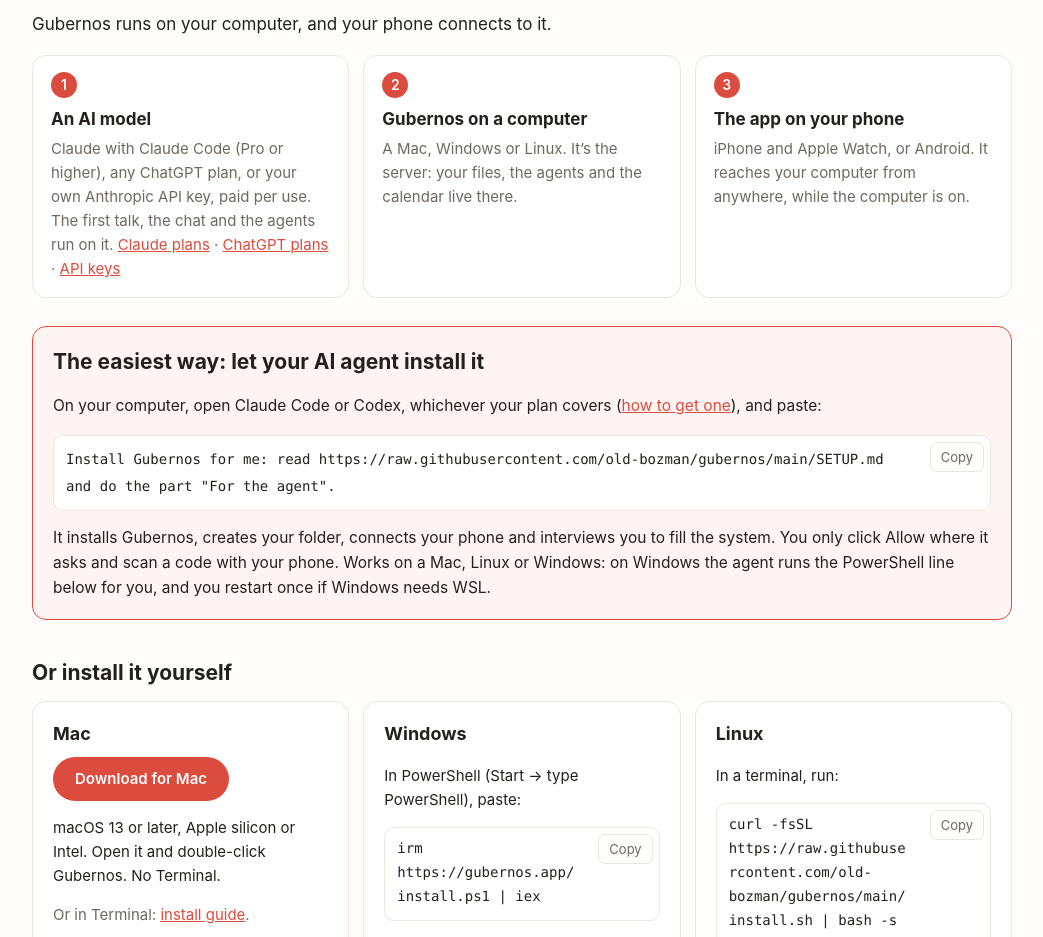
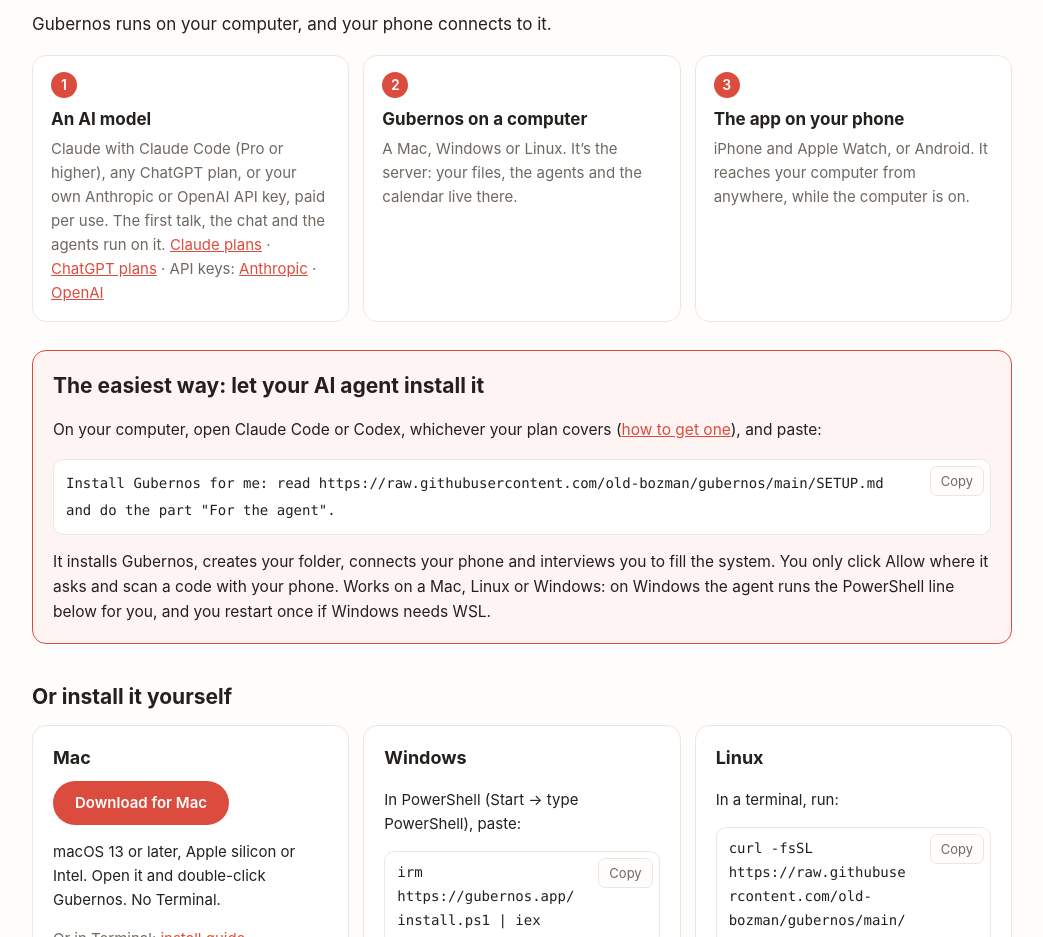
Before and after one commit to old-bozman/gubernos-site, a plain HTML site: page index.html in a window 1280 px wide. Shown: the part 5000-5937 px from the top of the page, without its empty margins (118-1161 px from the left). Drawn offline with Linux system fonts and the light colour scheme.

Commit message:
Install and privacy: an OpenAI API key works too

```diff
--- a/index.html
+++ b/index.html
@@ -148,7 +148,7 @@
 <h2 id="install">Install Gubernos</h2>
 <p>Gubernos runs on your computer, and your phone connects to it.</p>
 <ol class="steps">
-<li><b>An AI model</b><span>Claude with Claude Code (Pro or higher), any ChatGPT plan, or your own Anthropic API key, paid per use. The first talk, the chat and the agents run on it. <a href="https://claude.com/pricing">Claude plans</a> · <a href="https://chatgpt.com/pricing">ChatGPT plans</a> · <a href="https://console.anthropic.com/settings/keys">API keys</a></span></li>
+<li><b>An AI model</b><span>Claude with Claude Code (Pro or higher), any ChatGPT plan, or your own Anthropic or OpenAI API key, paid per use. The first talk, the chat and the agents run on it. <a href="https://claude.com/pricing">Claude plans</a> · <a href="https://chatgpt.com/pricing">ChatGPT plans</a> · API keys: <a href="https://console.anthropic.com/settings/keys">Anthropic</a> · <a href="https://platform.openai.com/api-keys">OpenAI</a></span></li>
 <li><b>Gubernos on a computer</b><span>A Mac, Windows or Linux. It’s the server: your files, the agents and the calendar live there.</span></li>
 <li><b>The app on your phone</b><span>iPhone and Apple Watch, or Android. It reaches your computer from anywhere, while the computer is on.</span></li>
 </ol>
```
Also changed, not shown: privacy.html (+1 -1 lines).
